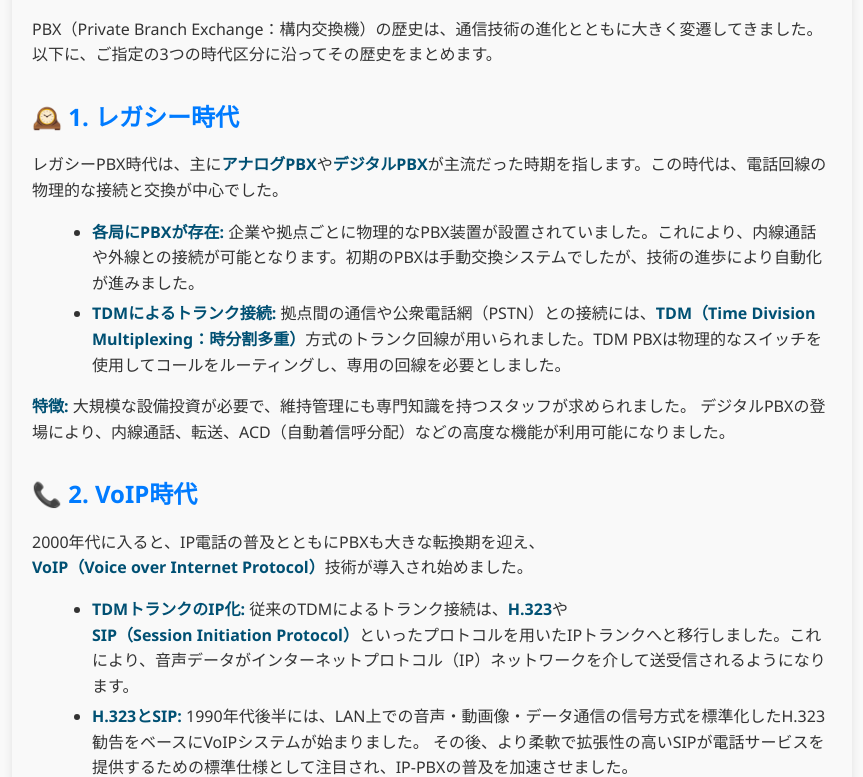
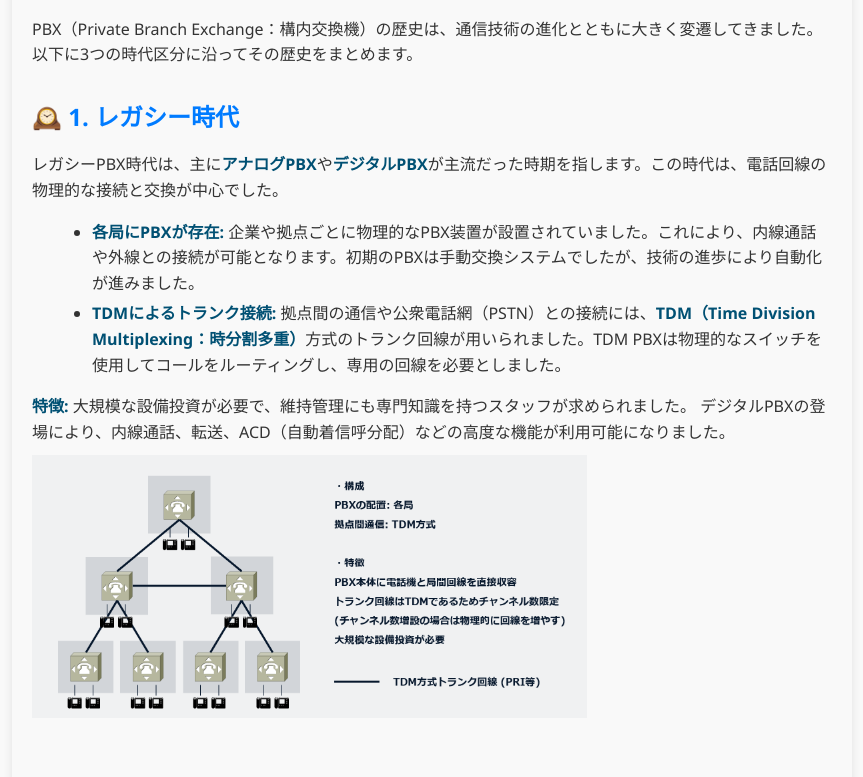
Before and after one commit to myamagat/cxps_mail_link_starter, a website: page public/docs/collab_pbx_history.html in a window 1280 px wide. Shown: the part 179-956 px from the top of the page, without its empty margins (208-1071 px from the left). Drawn offline with Linux system fonts and the light colour scheme.

Commit message:
Fix: top page content & staging check

```diff
--- a/public/docs/collab_pbx_history.html
+++ b/public/docs/collab_pbx_history.html
@@ -61,7 +61,7 @@
 
     <h1>📜 PBX（Private Branch Exchange：構内交換機）の歴史</h1>
 
-    <p>PBX（Private Branch Exchange：構内交換機）の歴史は、通信技術の進化とともに大きく変遷してきました。以下に、ご指定の3つの時代区分に沿ってその歴史をまとめます。</p>
+    <p>PBX（Private Branch Exchange：構内交換機）の歴史は、通信技術の進化とともに大きく変遷してきました。以下に3つの時代区分に沿ってその歴史をまとめます。</p>
 
     <h2>🕰️ 1. レガシー時代</h2>
     <p>レガシーPBX時代は、主に<strong>アナログPBX</strong>や<strong>デジタルPBX</strong>が主流だった時期を指します。この時代は、電話回線の物理的な接続と交換が中心でした。</p>
@@ -71,6 +71,8 @@
     </ul>
     <p><strong>特徴:</strong> 大規模な設備投資が必要で、維持管理にも専門知識を持つスタッフが求められました。 デジタルPBXの登場により、内線通話、転送、ACD（自動着信呼分配）などの高度な機能が利用可能になりました。</p>
 
+    <div><img src="images/c3-1.png" alt="" width="554.7" height="262.7"></div><br>
+
     <h2>📞 2. VoIP時代</h2>
     <p>2000年代に入ると、IP電話の普及とともにPBXも大きな転換期を迎え、<strong>VoIP（Voice over Internet Protocol）</strong>技術が導入され始めました。</p>
     <ul>
@@ -78,6 +80,8 @@
         <li><strong>H.323とSIP:</strong> 1990年代後半には、LAN上での音声・動画像・データ通信の信号方式を標準化したH.323勧告をベースにVoIPシステムが始まりました。 その後、より柔軟で拡張性の高いSIPが電話サービスを提供するための標準仕様として注目され、IP-PBXの普及を加速させました。</li>
     </ul>
     <p><strong>メリット:</strong> IP-PBXの導入により、機器や設定の柔軟性が向上し、通信コストの低減が実現しました。</p>
+
+    <div><img src="images/c3-2.png" alt="" width="555.3" height="265"></div><br>
 
     <h2>☁️ 3. CUCM時代</h2>
     <p>VoIP技術の成熟とネットワークインフラの発展に伴い、PBXの機能はデータセンターに集約され、より高度な集中管理が可能になりました。<strong>Cisco Unified Communications Manager (CUCM)</strong> は、この時代の代表的なソリューションの一つです。</p>
@@ -87,6 +91,8 @@
         <li><strong>SRSTによる呼制御:</strong> ネットワーク障害などにより、各拠点とデータセンターのCUCMとの接続が途絶した場合、拠点が孤立することを防ぐために<strong>SRST（Survivable Remote Site Telephony）</strong>機能が活用されます。SRSTは、VGに搭載された簡易的な呼制御機能で、CUCMとの接続が失われた際に、その拠点内の電話機やPSTNへの発着信を継続させることができます。これにより、災害時などにおける通信の可用性が確保されます。</li>
     </ul>
 
+    <div><img src="images/c3-3.png" alt="" width="584.7" height="319.7"></div><br>
+
     <div class="summary">
         <h2>📘 まとめ</h2>
         <p>PBXの歴史は、物理的な交換機からIPベースのソリューション、そしてデータセンターに集約された集中管理型へと進化してきました。この変遷は、通信技術の進歩とビジネスニーズの変化に密接に関連しており、特に<strong>VoIP</strong>と<strong>CUCM</strong>のような集中型コミュニケーションプラットフォームが、現代の企業通信において重要な役割を担っています。</p>
```
Also changed, not shown: public/docs/images/c3-1.png (added), public/docs/images/c3-2.png (added), public/docs/images/c3-3.png (added), 1 other file.
